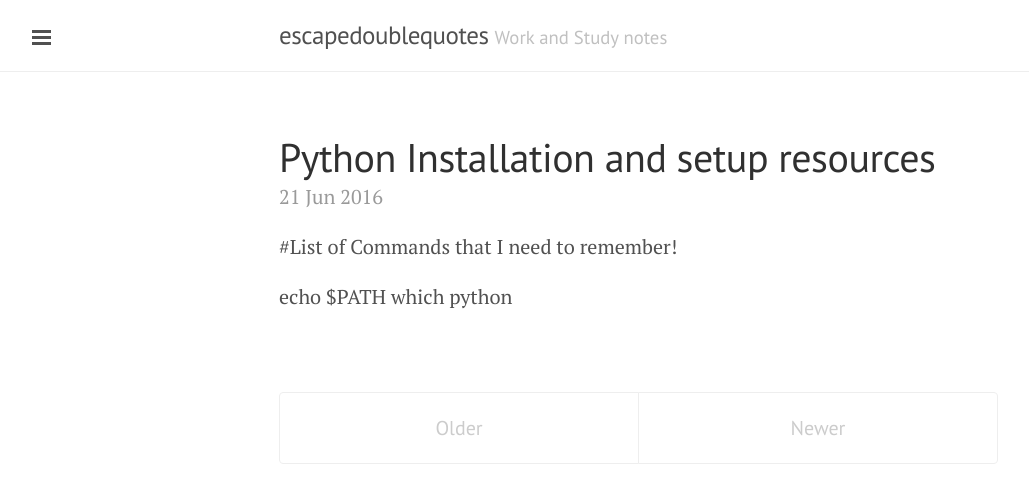
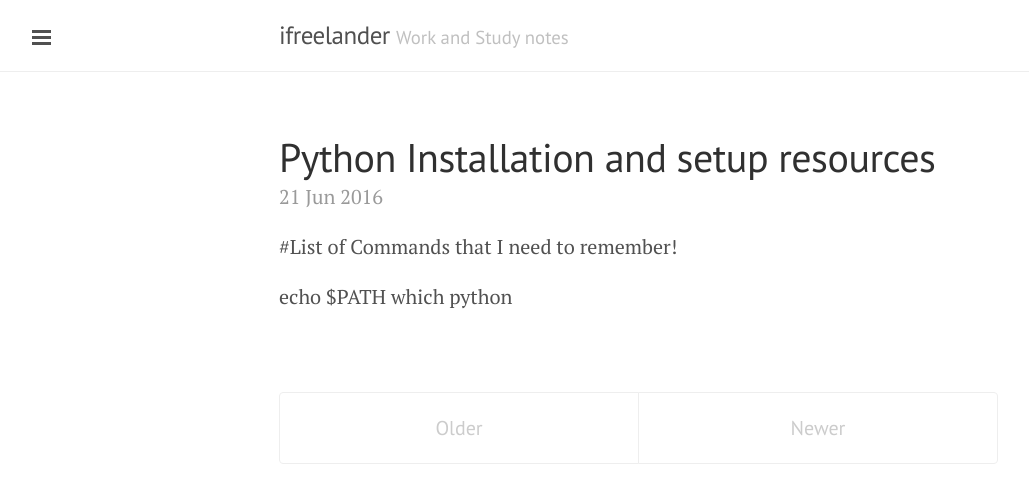
Before and after one commit to ifreelander/ifreelander.github.io, a Jekyll site: the page built from index.html, in a window 1280 px wide. Shown: the top 503 px of the page, without its empty margins (1-1030 px from the left). Built offline with Jekyll 4.4.1, drawn with Linux system fonts in a browser that asks for light colours; the list of posts is cut into pages by our own code.

Commit message:
Update _config.yml
title updated to ifreelander

```diff
--- a/_config.yml
+++ b/_config.yml
@@ -2,7 +2,7 @@ excerpt_separator: ""
 pygments: true
 markdown: kramdown
 url: http://ifreelander.github.io
-title: escapedoublequotes
+title: ifreelander
 tagline: Work and Study notes
 description: My awesome new site
 paginate: 50
```
